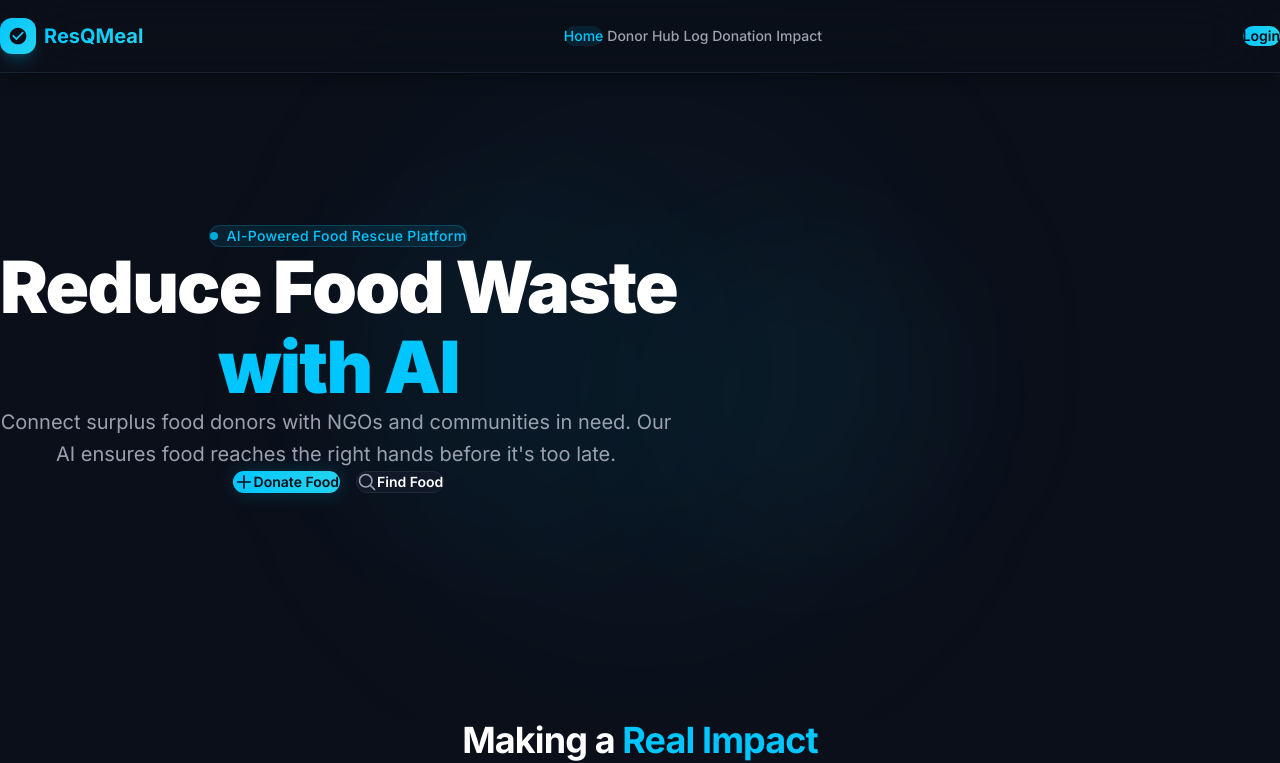
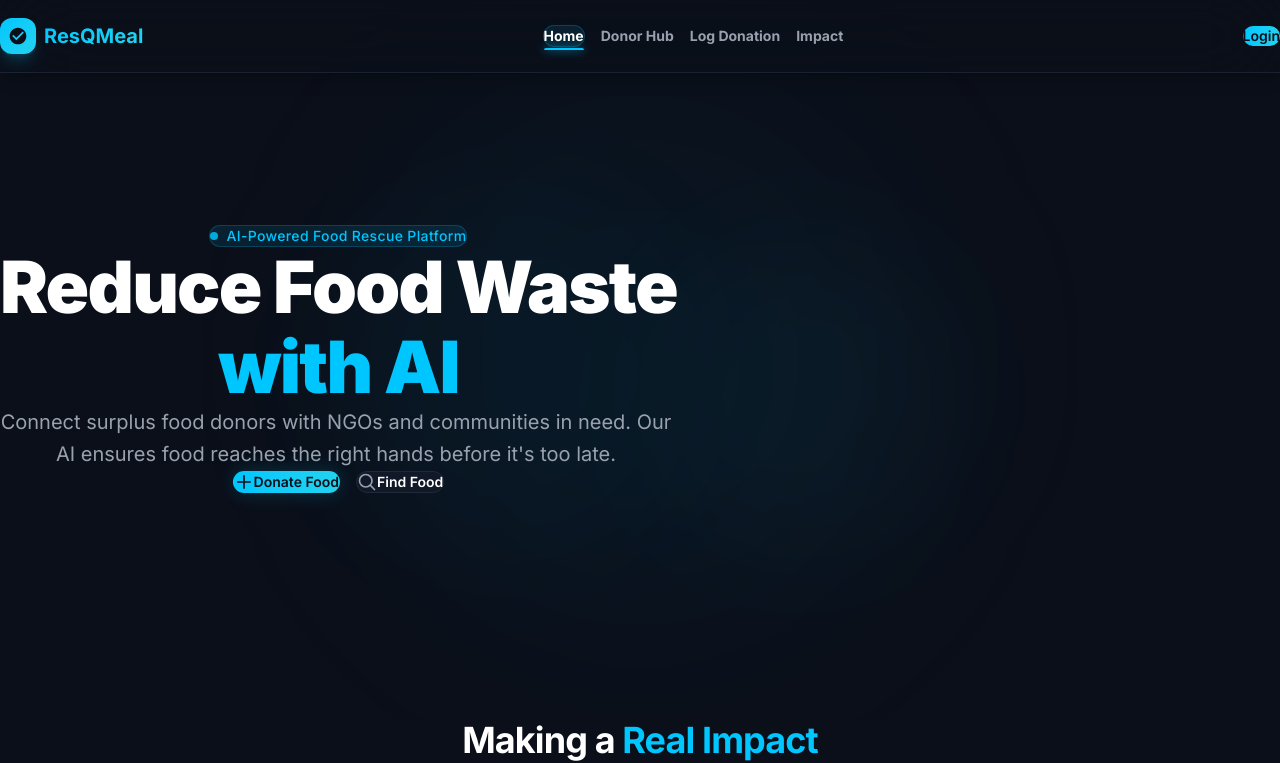
Before and after one commit to swapnilhingane18/resqmealai, a React (Vite) app: page / in a window 1280 px wide. Shown: the top 763 px of the page. Built offline with nearby package versions, Linux system fonts and the light colour scheme.

Commit message:
style: enhance navigation clarity and active state indicators

```diff
--- a/src/components/Navbar.jsx
+++ b/src/components/Navbar.jsx
@@ -45,22 +45,22 @@ export default function Navbar() {
           </Link>
 
           {/* Desktop Links */}
-          <div className="hidden md:flex items-center gap-1">
+          <div className="hidden md:flex items-center gap-4">
             {navLinks.map((link) => {
               const isActive = location.pathname === link.path;
               return (
                 <Link
                   key={link.path}
                   to={link.path}
-                  className="relative px-4 py-2 rounded-xl text-sm font-medium transition-colors"
+                  className={`relative px-4 py-2 rounded-xl text-sm font-bold transition-all ${
+                    isActive ? 'text-white bg-primary/10 border border-primary/20 shadow-[0_4px_20px_-10px_rgba(0,198,255,0.4)]' : 'text-gray-400 hover:text-white hover:bg-white/5'
+                  }`}
                 >
-                  <span className={`relative z-10 ${isActive ? 'text-primary' : 'text-text-secondary hover:text-text-primary'}`}>
-                    {link.label}
-                  </span>
+                  <span className="relative z-10">{link.label}</span>
                   {isActive && (
                     <motion.div
                       layoutId="nav-pill"
-                      className="absolute inset-0 bg-primary/10 rounded-xl"
+                      className="absolute inset-x-0 -bottom-1 h-0.5 bg-primary rounded-t-full shadow-[0_0_10px_#00C6FF]"
                       transition={{ type: 'spring', stiffness: 300, damping: 30 }}
                     />
                   )}
```
